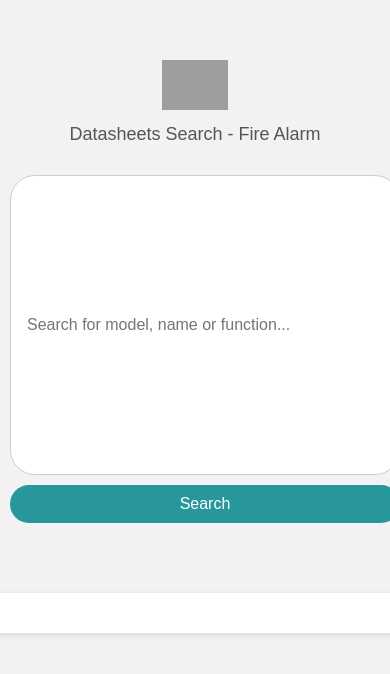
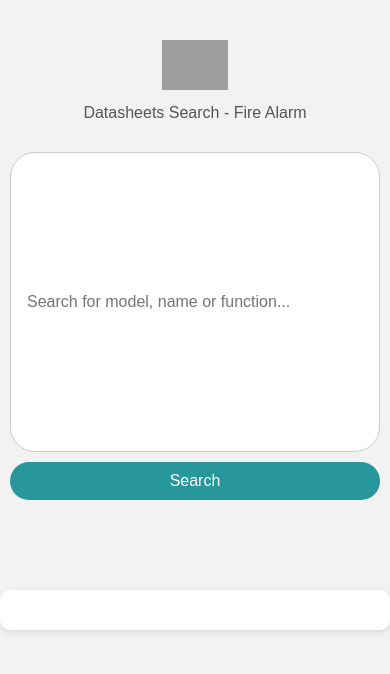
Before and after one commit to renatojemsystems/datasheets, a plain HTML site: page index.html in a window 390 px wide. Drawn offline with Linux system fonts and the light colour scheme; grey boxes are pictures that could not be loaded.

Commit message:
Update index.html

```diff
--- a/index.html
+++ b/index.html
@@ -2,7 +2,7 @@
 <html lang="pt-br">
 <head>
   <meta charset="UTF-8" />
-  <meta name="viewport" content="width=device-width, initial-scale=1.0">
+  <meta name="viewport" content="width=device-width, initial-scale=1, maximum-scale=1">
   <title>Jem Systems - Datasheets</title>
   <script src="https://cdnjs.cloudflare.com/ajax/libs/xlsx/0.18.5/xlsx.full.min.js"></script>
   <style>
@@ -11,11 +11,18 @@
       --border-search-color: #ccc;
     }
 
-    body {
+    *, *::before, *::after {
+      box-sizing: border-box;
+    }
+
+    html, body {
+      width: 100%;
+      max-width: 100vw;
+      overflow-x: hidden;
+      margin: 0;
+      padding: 0;
       font-family: Arial, sans-serif;
       background: #f2f2f2;
-      margin: 0;
-      padding: 0;
       display: flex;
       flex-direction: column;
       align-items: center;
@@ -23,19 +30,21 @@
 
     .container {
       text-align: center;
-      margin: 60px 20px 20px;
+      margin: 60px 16px 20px;
       width: 100%;
       max-width: 960px;
+      padding: 0 16px;
     }
 
     .logo img {
       display: block;
       margin: 0 auto;
       max-height: 50px;
+      width: auto;
     }
 
     .subtitulo {
-      font-size: 18px;
+      font-size: 1rem;
       color: #555;
       margin: 14px 0 30px;
     }
@@ -47,21 +56,17 @@
       gap: 10px;
       margin-bottom: 30px;
       width: 100%;
-      max-width: 100%;
-      padding: 0 10px;
     }
 
     .search-box input[type="text"] {
       flex: 1 1 300px;
-      max-width: 500px;
-      width: 100%;
+      max-width: 100%;
       padding: 10px 16px;
-      font-size: 16px;
+      font-size: 1rem;
       border: 1px solid var(--border-search-color);
       border-radius: 25px;
       outline: none;
       transition: 0.3s;
-      box-sizing: border-box;
     }
 
     .search-box input[type="text"]:focus {
@@ -71,7 +76,7 @@
 
     .search-box button {
       padding: 10px 20px;
-      font-size: 16px;
+      font-size: 1rem;
       border-radius: 25px;
       border: none;
       background-color: var(--theme-color);
@@ -87,7 +92,7 @@
     #resultado {
       width: 100%;
       max-width: 960px;
-      margin: 20px;
+      margin: 20px 0;
       background: white;
       padding: 20px;
       border-radius: 10px;
@@ -98,6 +103,7 @@
       margin-bottom: 20px;
       border-bottom: 1px solid #eee;
       padding-bottom: 10px;
+      text-align: left;
     }
 
     .item:last-child {
@@ -107,13 +113,14 @@
     .item-title {
       font-weight: bold;
       color: var(--theme-color);
-      font-size: 18px;
+      font-size: 1.1rem;
     }
 
     .item-content {
-      font-size: 14px;
+      font-size: 0.95rem;
       color: #333;
       margin-top: 5px;
+      word-wrap: break-word;
     }
 
     .item button {
@@ -130,6 +137,18 @@
       background-color: #1f747d;
     }
 
+    iframe {
+      width: 100%;
+      border: none;
+      border-radius: 8px;
+    }
+
+    img, iframe {
+      max-width: 100%;
+      height: auto;
+    }
+
+    /* Mobile only styles */
     @media (max-width: 600px) {
       .search-box {
         flex-direction: column;
@@ -140,6 +159,16 @@
       .search-box button {
         width: 100%;
         max-width: 100%;
+        font-size: 1rem;
+      }
+
+      .item-content {
+        font-size: 0.9rem;
+      }
+
+      .container {
+        margin: 40px 8px;
+        padding: 0 10px;
       }
     }
   </style>
@@ -219,7 +248,7 @@
     function mostrarPDF(url, targetId) {
       const container = document.getElementById(targetId);
       container.innerHTML = `
-        <iframe src="${url}" width="100%" height="600px" style="border:1px solid #ccc; border-radius: 8px;"></iframe>
+        <iframe src="${url}" height="600px"></iframe>
       `;
     }
 
```
